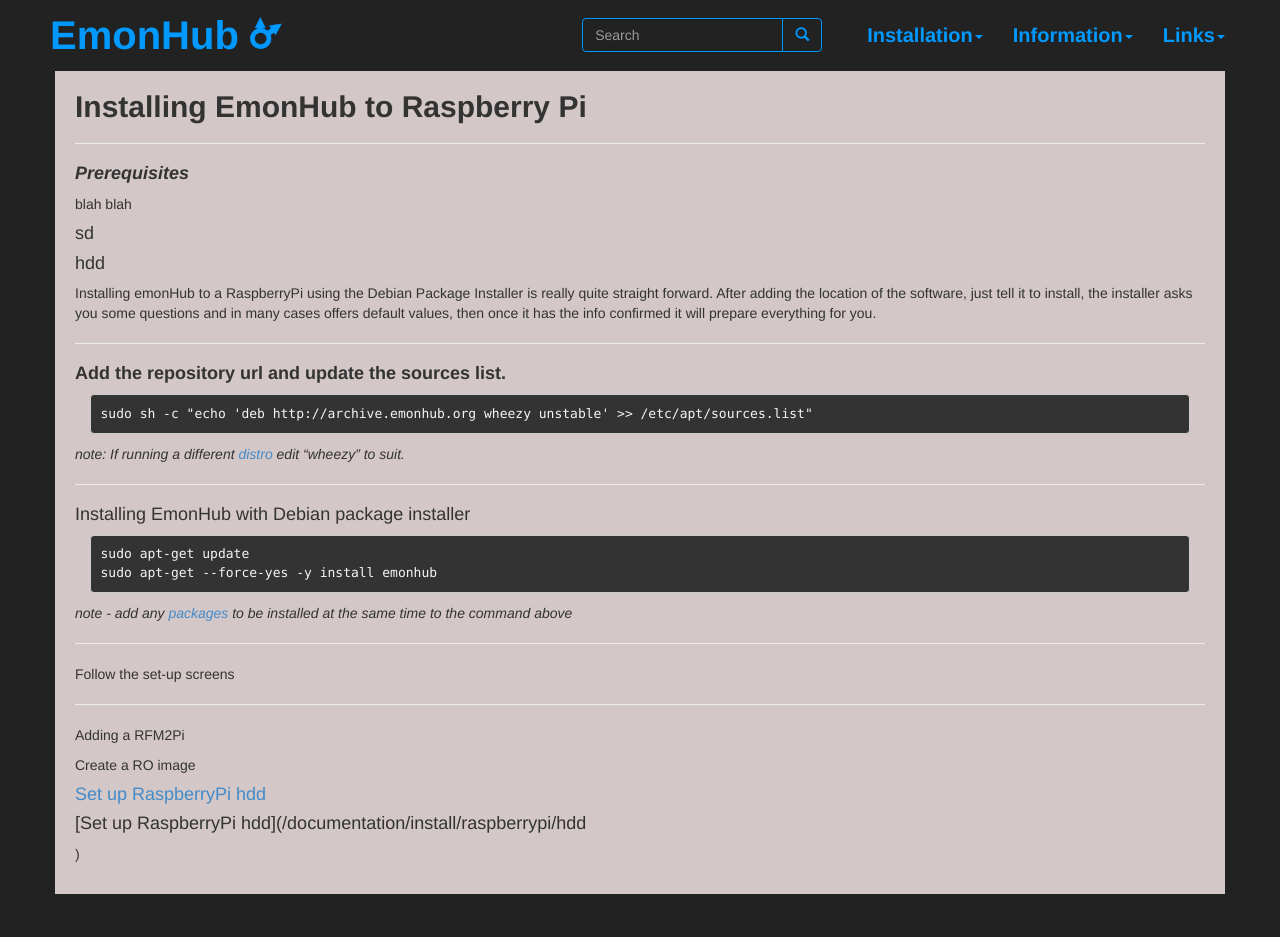
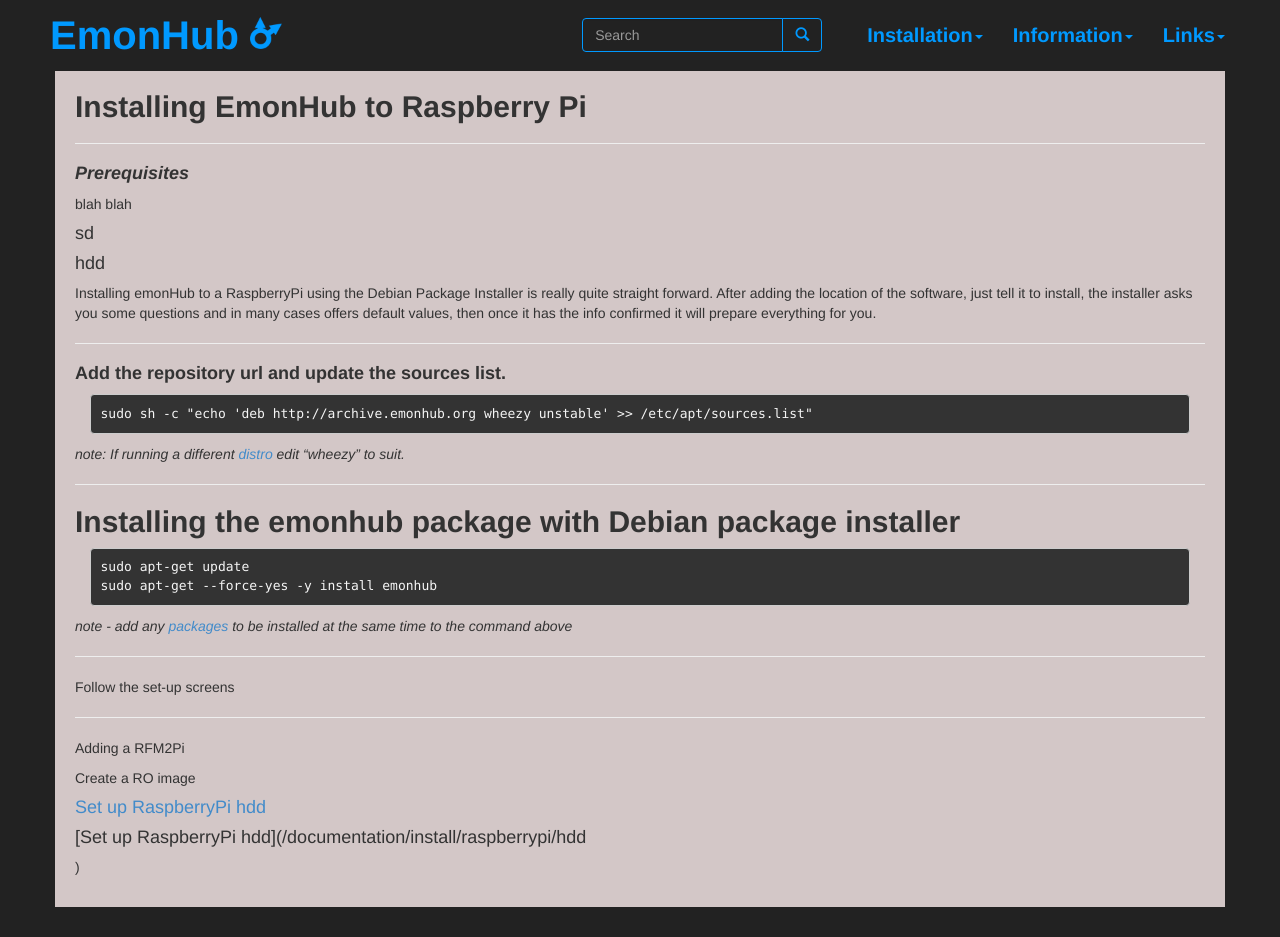
Before and after one commit to otherWIP/otherwip.github.io, a Jekyll site: the page built from documentation/install/raspberrypi/index.md, in a window 1280 px wide and 937 px high. Built offline with Jekyll 4.4.1, drawn with Linux system fonts in a browser that asks for light colours; nearby versions of some CDN libraries.

Commit message:
Update index.md

```diff
--- a/documentation/install/raspberrypi/index.md
+++ b/documentation/install/raspberrypi/index.md
@@ -26,7 +26,7 @@ Installing emonHub to a RaspberryPi using the Debian Package Installer is really
 
 ----
 
-{% include step/hub-deb.md %}
+{% include step/add-deb.md pack="emonhub"%}
 
 ---
 
```
